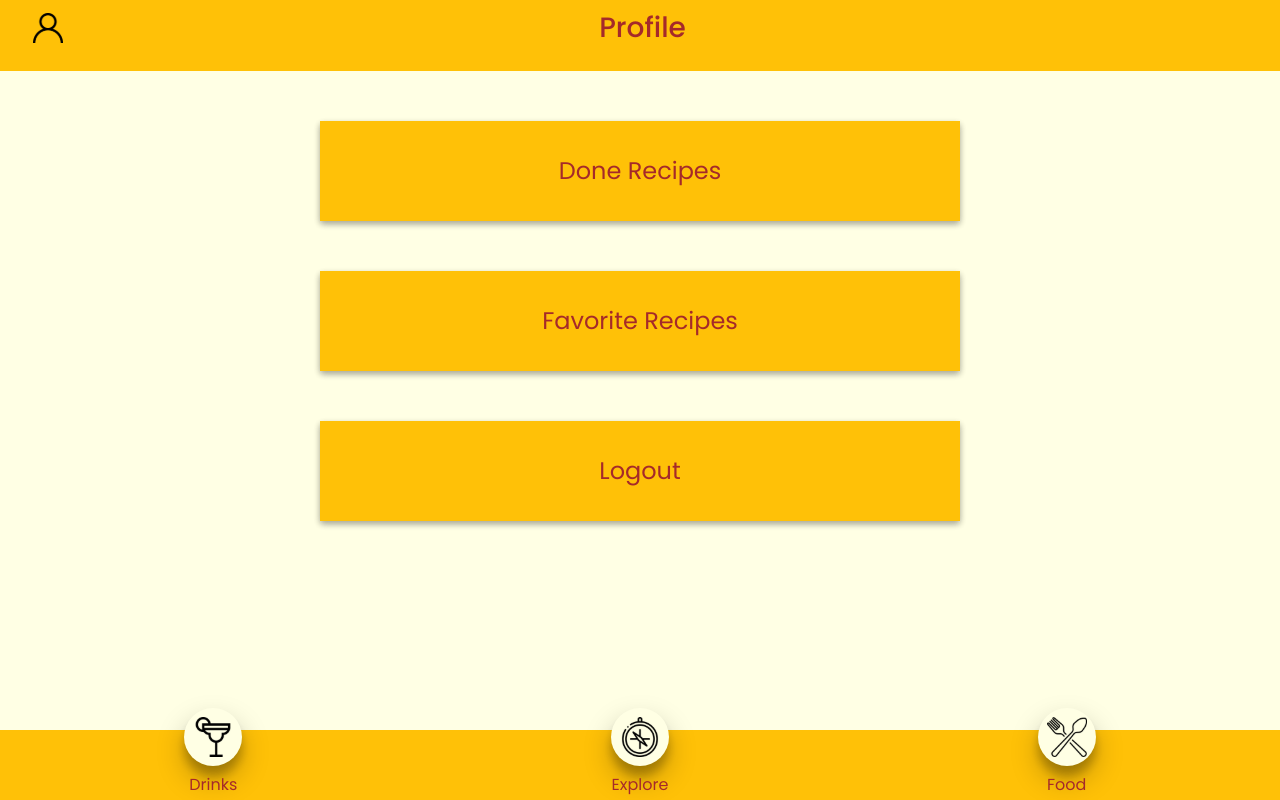
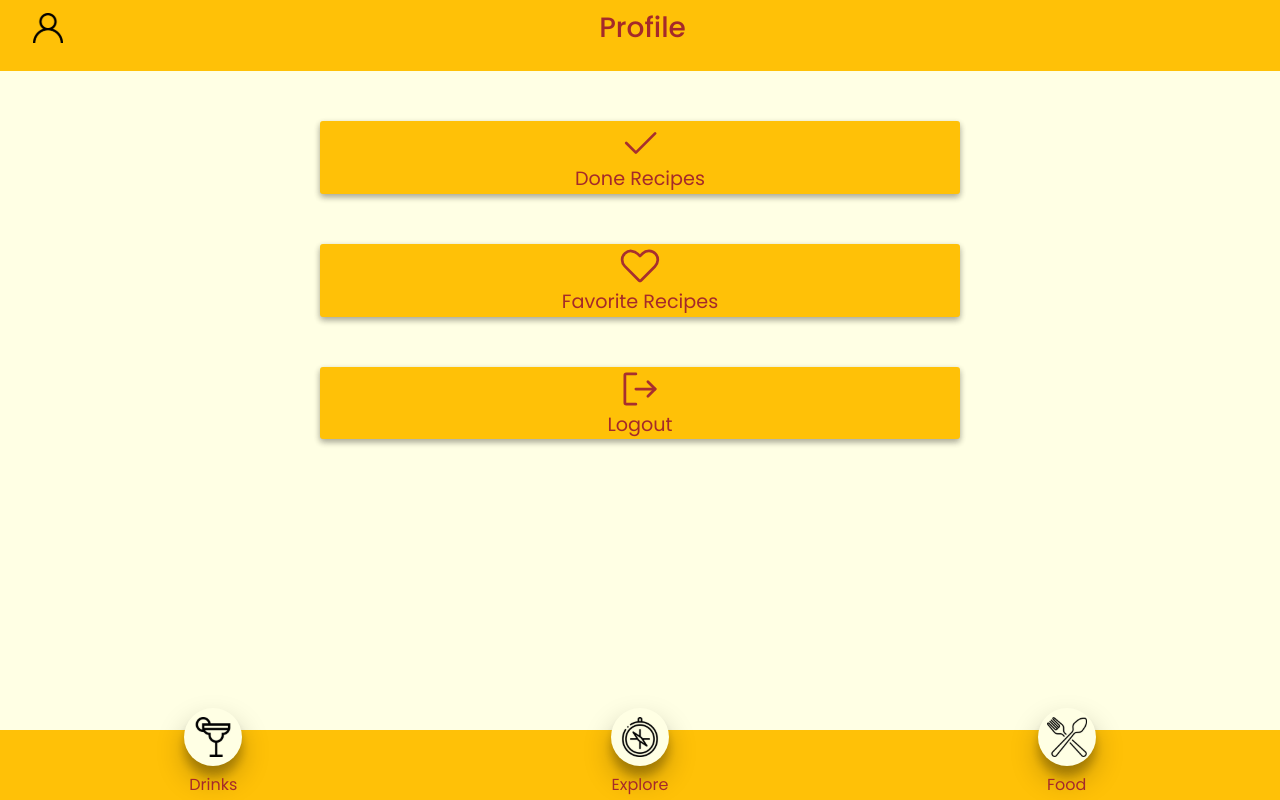
Before and after one commit to andreapmacedo/projeto-app-de-receitas, a React (Create React App) app: page /profile in a window 1280 px wide. Built offline with nearby package versions, Linux system fonts and the light colour scheme.

Commit message:
feito: adiciona estilo para a página de receitas favoritas

```diff
--- a/package.json
+++ b/package.json
@@ -16,6 +16,7 @@
     "eslint-plugin-sonarjs": "^0.11.0",
     "history": "^4.7.2",
     "lodash": "^4.17.15",
+    "phosphor-react": "^1.4.1",
     "prop-types": "^15.7.2",
     "react": "^16.13.1",
     "react-bootstrap": "^1.4.0",
--- a/src/Components/Footer.css
+++ b/src/Components/Footer.css
@@ -52,6 +52,7 @@
 	--item-dark: brown;
 	--active: red;
 	--active-soft: #ff7738;
+	/* --active-soft: #c51e15; */
 
 }
 /* :root
--- a/src/Components/RemoveRecipesFavoriteds.jsx
+++ b/src/Components/RemoveRecipesFavoriteds.jsx
@@ -57,7 +57,7 @@ export default function RemoveRecipesFavoriteds({ id, index, type }) {
   }
 
   return (
-    <div>
+    <div className="card-remove-favoriteds" >
       <button
         type="button"
         data-testid={ `${index}-horizontal-share-btn` }
--- a/src/Pages/DoneRecipes.css
+++ b/src/Pages/DoneRecipes.css
@@ -45,11 +45,18 @@
   max-width: 250px;
 }
 
-.done-recipes-card-image {
-  /* width: 100%; */
-  /* height: 200px; */
-  /* object-fit: cover; */
-  /* overflow: hidden; */
+.done-recipes-card .card-bottom {
+  /* background-color: var(--soft-w); */
+  color: var(--item-dark);
+  max-width: 250px;
+}
+
+.card-remove-favoriteds {
+  width: 100%;
+  display: flex;
+  justify-content: space-around;
+  align-items: center;
+
   /* background-color: aqua; */
 }
 
--- a/src/Pages/Explore.css
+++ b/src/Pages/Explore.css
@@ -74,13 +74,34 @@
   margin-top: 50px;
   box-shadow: 0 3px 6px rgba(0,0,0,0.16), 0 3px 6px rgba(0,0,0,0.23);
   border-radius: 3px;
+
+
+  display: flex;
+  /* flex-direction: column; */
+  /* flex-direction: column; */
+  /* justify-content: space-between; */
+  justify-content: center;
+  align-items: center;
+  background-color: var(--primary);
+  /* height: 80px; */
+
 }
 
-  .profile-content .profile-btn {
-    width: 100%;
+.profile-icon {
+  display: flex;
+  justify-content: center;
+  align-items: center;
+}
+
+
+.profile-btn {
+    /* width: 100%; */
+    /* height: 100px; */
+    display: flex;
+    flex-direction: column;
+    justify-content: center;
     border: none;
-    font-size: 1.5em;
-    height: 100px;
+    font-size: 1.2em;
     /* border-radius: 3px; */
   background-color: var(--primary);
   color: var(--item-dark);
--- a/src/Pages/FavoriteRecipes.jsx
+++ b/src/Pages/FavoriteRecipes.jsx
@@ -6,6 +6,9 @@ import RemoveRecipesFavoriteds from '../Components/RemoveRecipesFavoriteds';
 import RecipesContext from '../Context/RecipesContext';
 
 import Header from '../Components/Header';
+
+import './Explore.css';
+import './DoneRecipes.css';
 
 function FavoriteRecipes() {
   const {
@@ -17,17 +20,22 @@ function FavoriteRecipes() {
   function listFavoriteRecipes() {
     if (favoriteRecipes) {
       const favoriteRecipe = favoriteRecipes.map((recipe, index) => (
-        <div key={ recipe.id }>
+        <div className="done-recipes-container">
+          <div key={ recipe.id }
+            className="done-recipes-card"
+          >
               <Link
                 to={ recipe.type === 'food' ? `/foods/${recipe.id}` : `/drinks/${recipe.id}` }
               >
-            <div>
+                <div className="done-recipes-card-image">
                   <img
                     data-testid={ `${index}-horizontal-image` }
                     src={ recipe.image }
                     alt={ recipe.image }
                   />
-              <h5 data-testid={ `${index}-horizontal-name` }>{ recipe.name }</h5>
+                  </div>
+                  <div className="card-bottom">
+                    <h3 data-testid={ `${index}-horizontal-name` }>{ recipe.name }</h3>
                     <span
                       data-testid={ `${index}-horizontal-top-text` }
                     >
@@ -43,7 +51,9 @@ function FavoriteRecipes() {
               type={ recipe.type }
             />
           </div>
+        </div>
       ));
+
         return favoriteRecipe;
     }
   }
@@ -73,9 +83,12 @@ function FavoriteRecipes() {
   }, [changeFavorites]);
 
   return (
-    <div>
+    <div className="explore">
+      <div className='explore-header' >
         <Header />
-      <div>
+      </div>
+      <div className="explore-content">
+        <div className="bcl-r"></div>
         <button
           data-testid="filter-by-all-btn"
           name="All"
--- a/src/Pages/Profile.jsx
+++ b/src/Pages/Profile.jsx
@@ -3,6 +3,7 @@ import { Link } from 'react-router-dom';
 import Footer from '../Components/Footer';
 import Header from '../Components/Header';
 import './Explore.css';
+import { SignOut, HeartStraight, Check  } from 'phosphor-react';
 
 function Profile() {
   const deleteItens = () => {
@@ -22,6 +23,9 @@ function Profile() {
       <div className="profile-content">
         <div className="profile-btn-container">
           <Link to="/done-recipes">
+            <div className="profile-icon">
+              <Check size={44} color="#a72f2f" />
+            </div>
             <button
               data-testid="profile-done-btn"
               type="submit"
@@ -33,6 +37,9 @@ function Profile() {
         </div>
         <div className="profile-btn-container">
         <Link to="/favorite-recipes">
+        <div className="profile-icon">
+          <HeartStraight size={44} color="#a72f2f" />
+        </div>
           <button
             data-testid="profile-favorite-btn"
             type="submit"
@@ -44,6 +51,9 @@ function Profile() {
         </div>
         <div className="profile-btn-container">
           <Link to="/">
+          <div className="profile-icon">
+            <SignOut size={44} color="#a72f2f" />
+          </div>
             <button
               className="profile-btn"
               data-testid="profile-logout-btn"
```
Also changed, not shown: 1 other file (tests, documents, lock files or other folders). Lines whose indentation alone changed are shown as unchanged.
